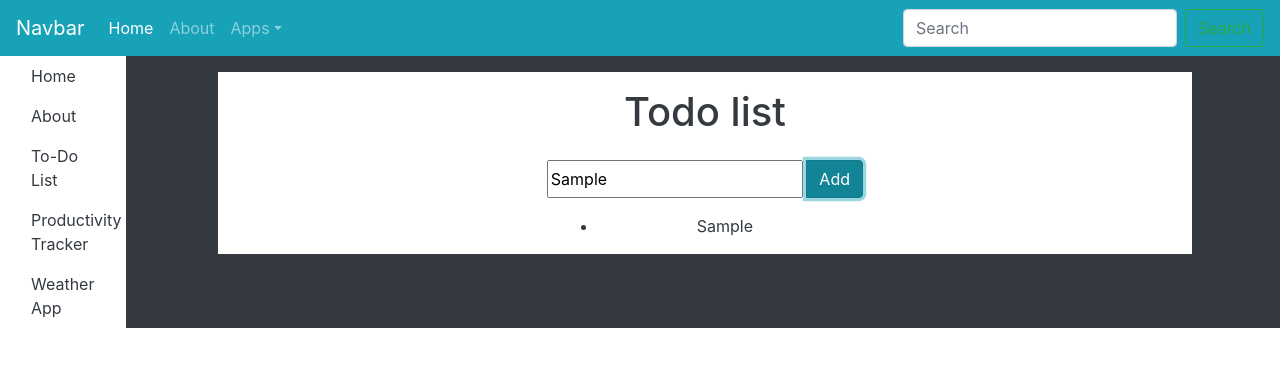
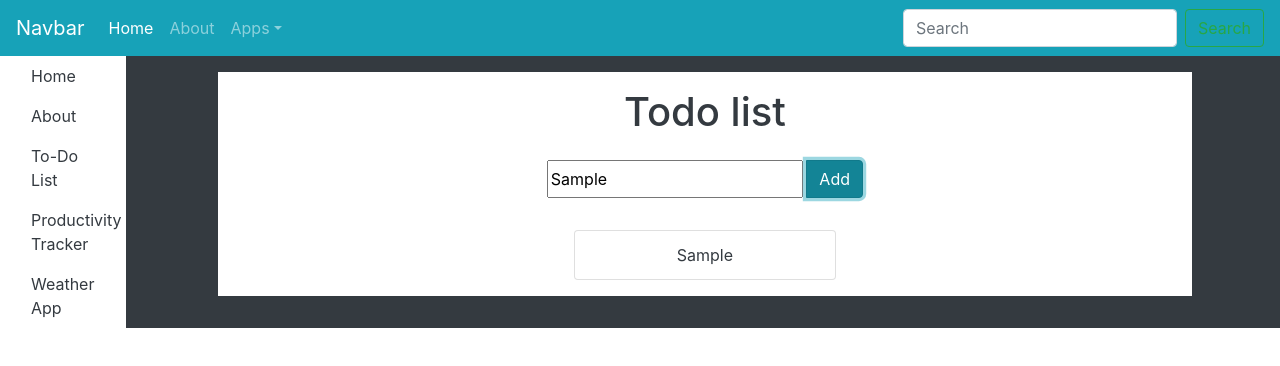
Before and after one commit to djmartin2019/todolist-master, a React (Create React App) app: page /todo in a window 1280 px wide. Both pictures are taken after typing "Sample" into the empty fields and a click on the button "Add". Shown: the top 366 px of the page. Built offline with nearby package versions, Linux system fonts and the light colour scheme.

Commit message:
commit on 'master'

```diff
--- a/src/components/applications/TodoItems.jsx
+++ b/src/components/applications/TodoItems.jsx
@@ -2,7 +2,7 @@ import React, {Component} from "react";
 
 class TodoItems extends Component{
     createTasks(item){
-        return <li key={item.key}>{item.text}</li>
+        return <li className="list-group-item" key={item.key}>{item.text}</li>
     }
 
     render(){
@@ -10,7 +10,7 @@ class TodoItems extends Component{
         var listItems = todoEntries.map(this.createTasks);
 
         return(
-            <ul className="theList">
+            <ul className="list-group p-3">
                 {listItems}
             </ul>
         );
```
